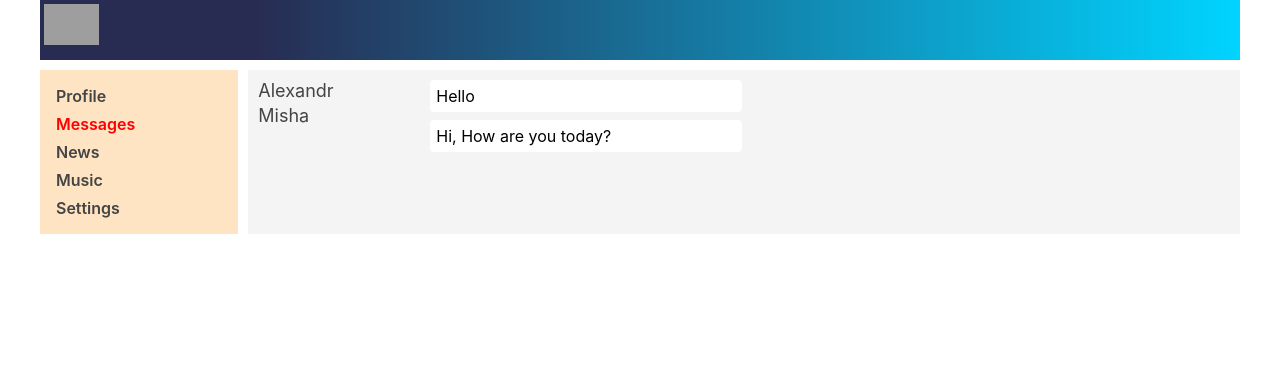
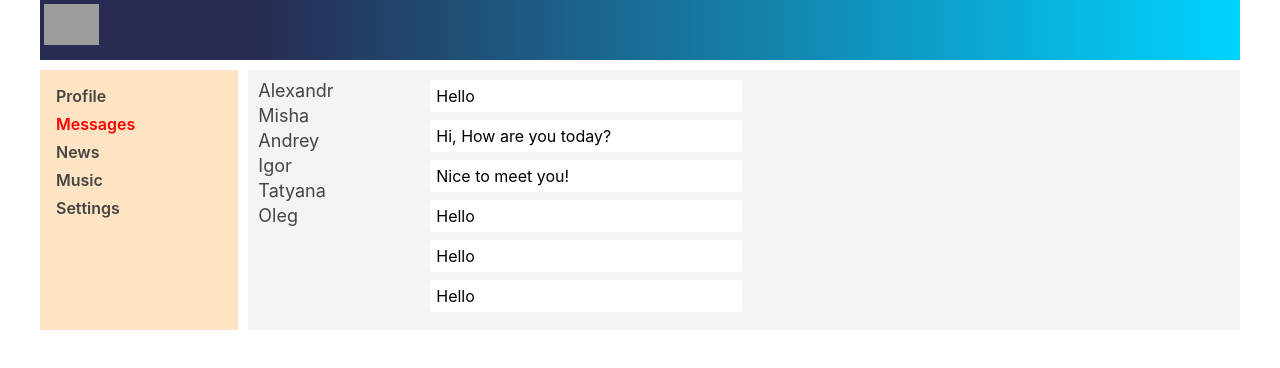
Before and after one commit to Lore1ei/ReactSocial, a React (Create React App) app: page /dialogs in a window 1280 px wide. Shown: the top 368 px of the page. Built offline with nearby package versions, Linux system fonts and the light colour scheme; grey boxes are pictures that could not be loaded.

Commit message:
refactoring + map

```diff
--- a/src/components/Dialoges/Dialogs.jsx
+++ b/src/components/Dialoges/Dialogs.jsx
@@ -16,7 +16,7 @@ const Message = (props) =>{
 
 const Dialogs = (props) => {
 
-    let dialogsData = [
+    let dialogs = [
         {path: 1, name: 'Alexandr'},
         {path: 2, name: 'Misha'},
         {path: 3, name: 'Andrey'},
@@ -25,24 +25,25 @@ const Dialogs = (props) => {
         {path: 6, name: 'Oleg'},
     ];
 
-    let messagesData = [
+    let messages = [
         {id: 1, message: 'Hello'},
         {id: 2, message: 'Hi, How are you today?'},
         {id: 3, message: 'Nice to meet you!'},
         {id: 4, message: 'Hello'},
         {id: 5, message: 'Hello'},
         {id: 6, message: 'Hello'},
-    ]
+    ];
+
+    let dialogsElements = dialogs.map( d => <DialogItem name={d.name} path={d.path}/>)
+    let messagesElements = messages.map( m => <Message message={m.message}/>)
 
     return (
         <div className={s.dialogs}>
             <div className={s.dialogsItems}>
-                <DialogItem name={dialogsData[0].name} path={dialogsData[0].path}/>
-                <DialogItem name={dialogsData[1].name} path={dialogsData[1].name}/>
+                { dialogsElements }
             </div>
             <div className={s.messages}>
-                <Message message={messagesData[0].message}/>
-                <Message message={messagesData[1].message}/>
+                { messagesElements }
             </div>
         </div>
     );
--- a/src/components/Nav/Nav.jsx
+++ b/src/components/Nav/Nav.jsx
@@ -4,7 +4,7 @@ import {NavLink} from "react-router-dom";
 const NavA = (props) => {
   return(
       <li>
-          <NavLink className= { navData => navData.isActive ? s.active : s.item } to={props.path} activeClassName={s.active}>{props.title}</NavLink>
+          <NavLink className= { navData => navData.isActive ? s.active : s.item } to={props.path} activeclassname={s.active}>{props.title}</NavLink>
       </li>
   );
 }
--- a/src/components/Profile/MyPosts/MyPosts.jsx
+++ b/src/components/Profile/MyPosts/MyPosts.jsx
@@ -3,10 +3,14 @@ import Post from './posts/Post';
 
 const Myposts = () => {
 
-    let mypostsData = [
-        {id: 1, message: 'Hello', countlike: 11},
-        {id: 2, message: 'Holla', countlike: 23},
-    ]
+    let posts = [
+        {id: 1, message: 'Hello', countLike: 11},
+        {id: 2, message: 'Holla', countLike: 23},
+        {id: 3, message: 'Hi', countLike: 13},
+        {id: 4, message: 'Nice', countLike: 232},
+    ];
+
+    let postsElements = posts.map(p => <Post message={p.message} countLike={p.countLike}/>)
 
     return(
               <div className={profile.posts}>
@@ -20,9 +24,8 @@ const Myposts = () => {
                     </div>
                 </div>
 
-                <div className={profile.posts__form}>
-                  <Post message={mypostsData[0].message} countlike={mypostsData[0].countlike}/>
-                  <Post message={mypostsData[1].message} countlike={mypostsData[1].countlike}/>
+                <div className={profile.posts_form}>
+                    { postsElements }
                 </div>
               </div>
     )
--- a/src/components/Profile/MyPosts/posts/Post.jsx
+++ b/src/components/Profile/MyPosts/posts/Post.jsx
@@ -7,7 +7,7 @@ const Post = (props) => {
       <img src="https://shapka-youtube.ru/wp-content/uploads/2021/02/avatarka-dlya-skaypa-dlya-parney.jpg" alt="" />
         {props.message}
         <div>
-          <span>Like: {props.countlike}</span>
+          <span>Like: {props.countLike}</span>
         </div>
       </div>
     )
```
